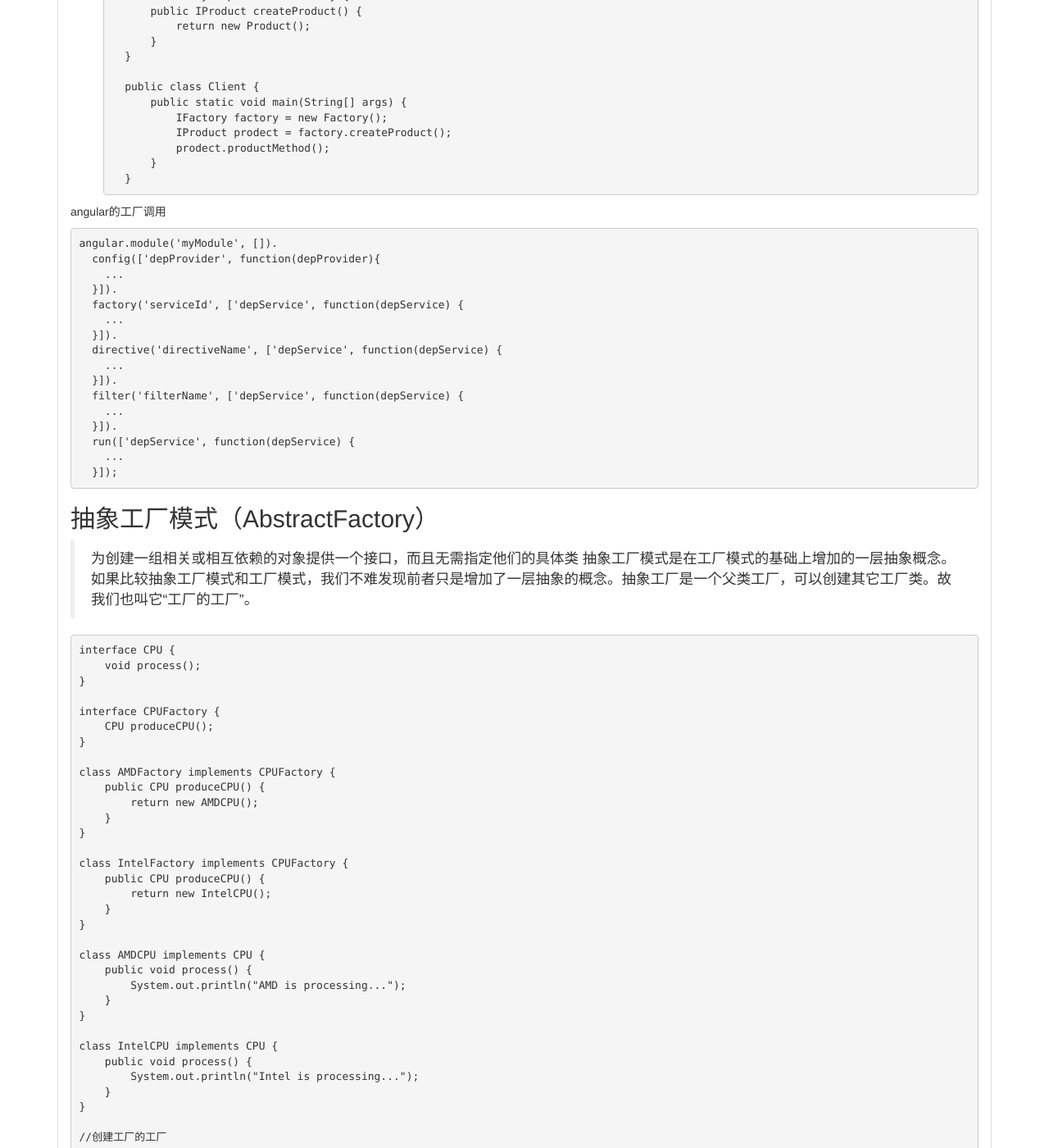
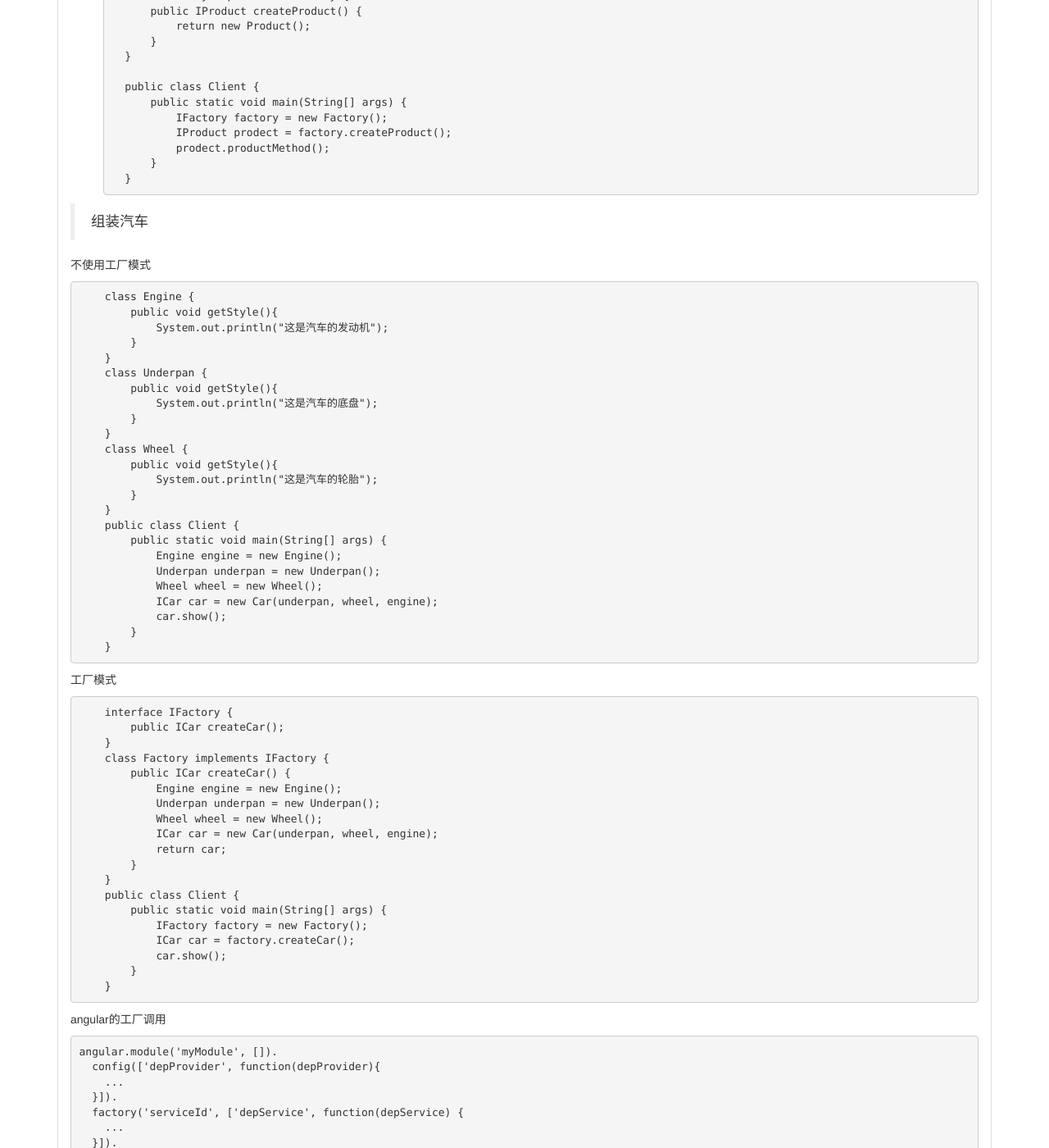
Before and after one commit to kailian/kailian.github.io, a Jekyll site: the page built from _posts/2014-08-13-design-patterns-01.md, in a window 1280 px wide and 1400 px high, scrolled down 1709 px. Shown: the whole window at 82% size. Built offline with Jekyll 4.4.1, drawn with Linux system fonts in a browser that asks for light colours; nearby versions of some CDN libraries; library files that are not in the unit come from our copies; comment, search, counter and statistics services are not loaded; some of the changed text lies outside the part shown.

Commit message:
【blog】add article

```diff
--- a/_posts/2014-08-13-design-patterns-01.md
+++ b/_posts/2014-08-13-design-patterns-01.md
@@ -95,6 +95,57 @@ ABFPS（AbstractFactory、Builder、Factory Method、Prototype、Singleton）
             }
         }
 
+> 组装汽车
+
+不使用工厂模式
+
+        class Engine {
+            public void getStyle(){
+                System.out.println("这是汽车的发动机");
+            }
+        }
+        class Underpan {
+            public void getStyle(){
+                System.out.println("这是汽车的底盘");
+            }
+        }
+        class Wheel {
+            public void getStyle(){
+                System.out.println("这是汽车的轮胎");
+            }
+        }
+        public class Client {
+            public static void main(String[] args) {
+                Engine engine = new Engine();
+                Underpan underpan = new Underpan();
+                Wheel wheel = new Wheel();
+                ICar car = new Car(underpan, wheel, engine);
+                car.show();
+            }
+        }
+
+工厂模式
+
+        interface IFactory {
+            public ICar createCar();
+        }
+        class Factory implements IFactory {
+            public ICar createCar() {
+                Engine engine = new Engine();
+                Underpan underpan = new Underpan();
+                Wheel wheel = new Wheel();
+                ICar car = new Car(underpan, wheel, engine);
+                return car;
+            }
+        }
+        public class Client {
+            public static void main(String[] args) {
+                IFactory factory = new Factory();
+                ICar car = factory.createCar();
+                car.show();
+            }
+        }
+
 angular的工厂调用
 
     angular.module('myModule', []).
@@ -176,3 +227,7 @@ angular的工厂调用
                 return new IntelFactory();
         }
     }
+
+## 创建者模式（Builder）
+
+> 将一个复杂对象的构建和表示分离，使得同样的构建过程可以构建不同的表示。
```
Also changed, not shown: _posts/2014-08-14-form-submit.md (added, +15 -0 lines).
